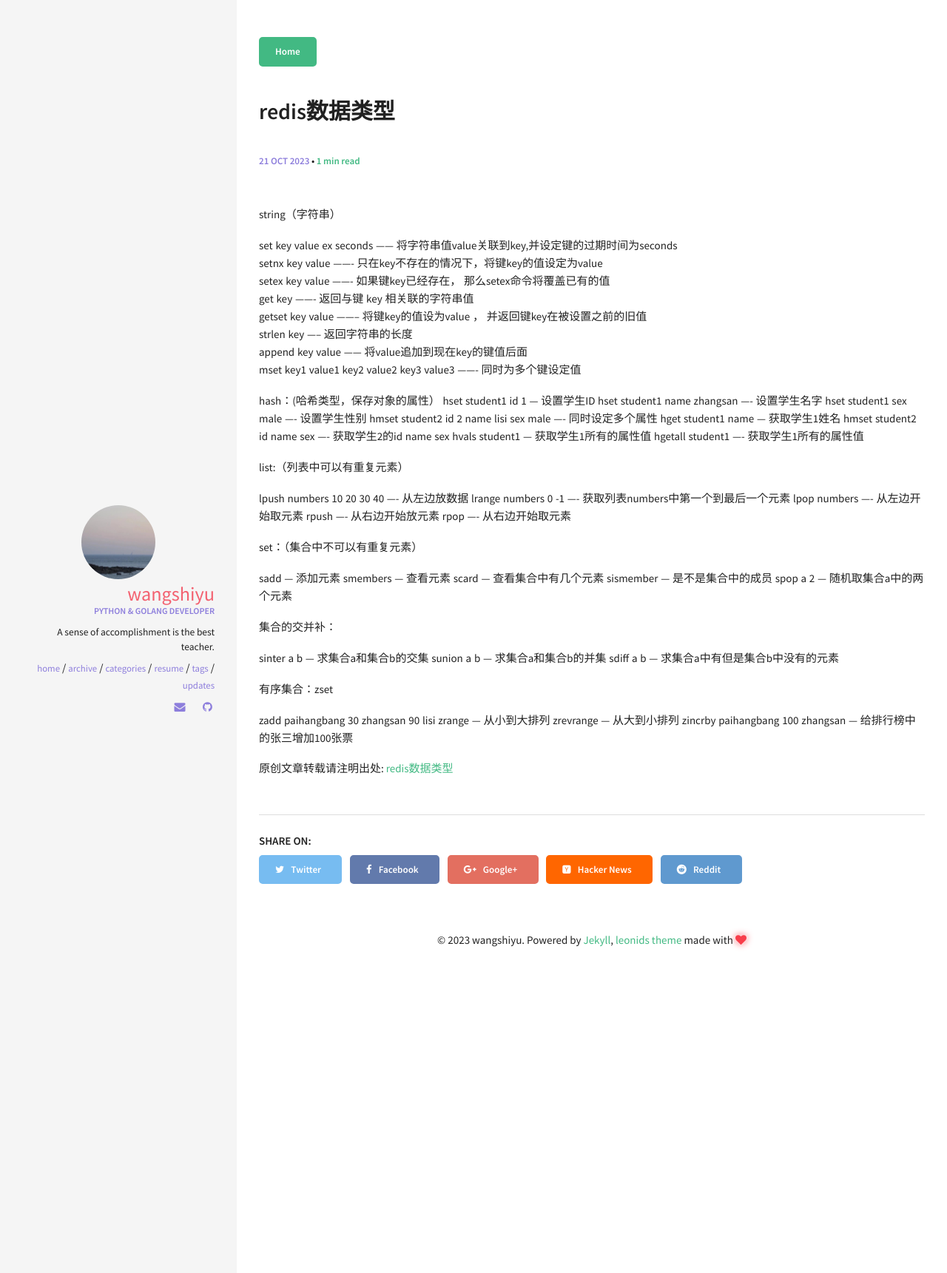
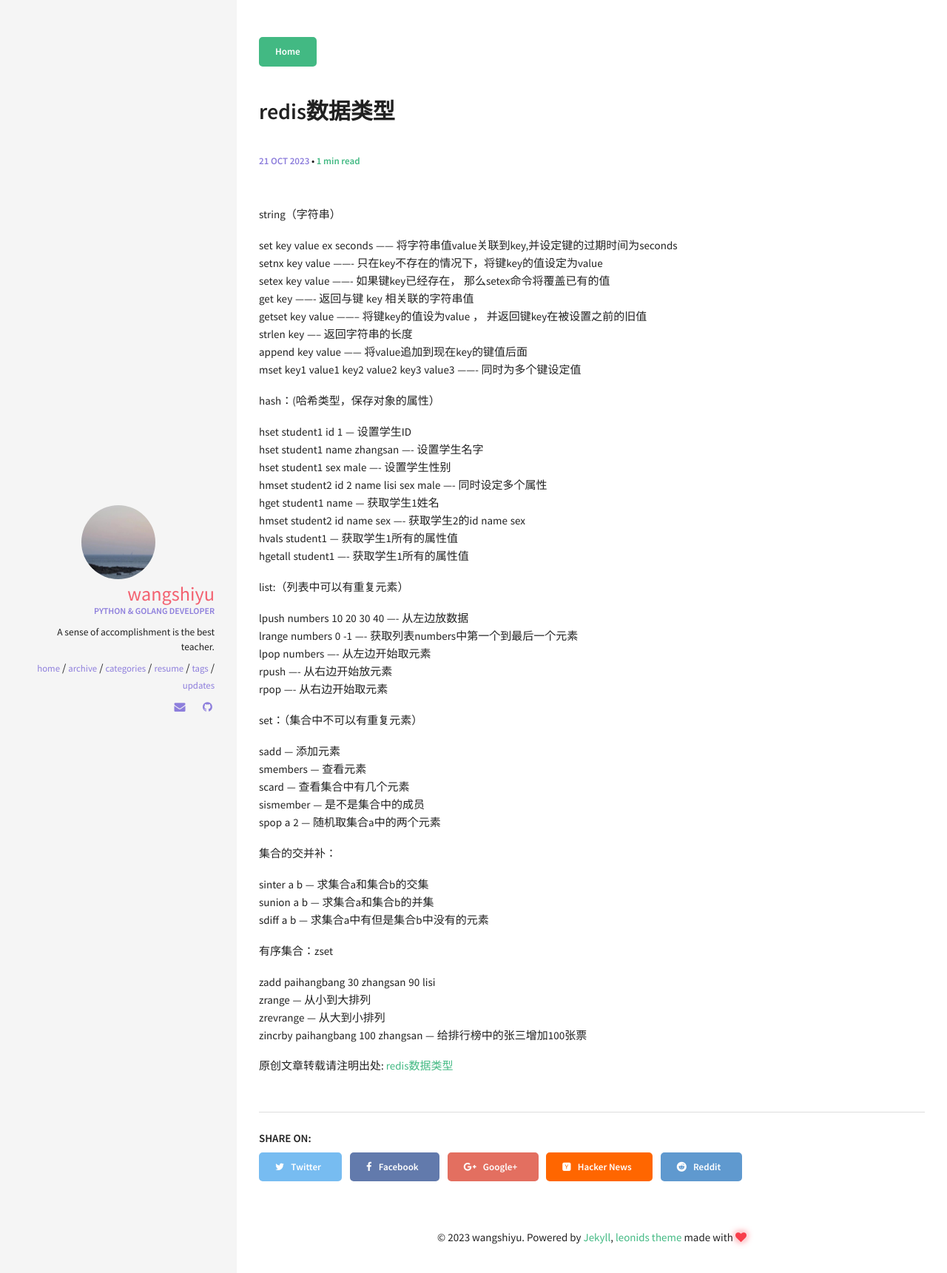
Before and after one commit to wangshiyuo/wangshiyuo.github.com, a Jekyll site: the page built from _posts/2023-10-21-redis.md, in a window 1280 px wide. Shown: the top 1721 px of the page at 74% size. Built offline with Jekyll 4.4.1, drawn with Linux system fonts in a browser that asks for light colours.

```diff
--- a/_posts/2023-10-21-redis.md
+++ b/_posts/2023-10-21-redis.md
@@ -20,45 +20,46 @@ mset key1 value1 key2 value2 key3 value3 ------- 同时为多个键设定值<br/
 
 
 hash：(哈希类型，保存对象的属性）
-hset student1 id 1 --- 设置学生ID
-hset student1 name zhangsan ---- 设置学生名字
-hset student1 sex male ---- 设置学生性别
-hmset student2 id 2 name lisi sex male ---- 同时设定多个属性
-hget student1 name --- 获取学生1姓名
-hmset student2 id name sex ---- 获取学生2的id name sex
-hvals student1 --- 获取学生1所有的属性值
-hgetall student1 ---- 获取学生1所有的属性值
+
+hset student1 id 1 --- 设置学生ID<br/>
+hset student1 name zhangsan ---- 设置学生名字<br/>
+hset student1 sex male ---- 设置学生性别<br/>
+hmset student2 id 2 name lisi sex male ---- 同时设定多个属性<br/>
+hget student1 name --- 获取学生1姓名<br/>
+hmset student2 id name sex ---- 获取学生2的id name sex<br/>
+hvals student1 --- 获取学生1所有的属性值<br/>
+hgetall student1 ---- 获取学生1所有的属性值<br/>
 
 
 
 list:（列表中可以有重复元素）
 
-lpush numbers 10 20 30 40 ---- 从左边放数据
-lrange numbers 0 -1 ---- 获取列表numbers中第一个到最后一个元素
-lpop numbers ---- 从左边开始取元素
-rpush ---- 从右边开始放元素
-rpop ----  从右边开始取元素
+lpush numbers 10 20 30 40 ---- 从左边放数据<br/>
+lrange numbers 0 -1 ---- 获取列表numbers中第一个到最后一个元素<br/>
+lpop numbers ---- 从左边开始取元素<br/>
+rpush ---- 从右边开始放元素<br/>
+rpop ----  从右边开始取元素<br/>
 
 
 set：（集合中不可以有重复元素）
 
-sadd --- 添加元素
-smembers --- 查看元素
-scard --- 查看集合中有几个元素
-sismember --- 是不是集合中的成员
-spop a 2 --- 随机取集合a中的两个元素
+sadd --- 添加元素<br/>
+smembers --- 查看元素<br/>
+scard --- 查看集合中有几个元素<br/>
+sismember --- 是不是集合中的成员<br/>
+spop a 2 --- 随机取集合a中的两个元素<br/>
 
 集合的交并补：
 
-sinter a b --- 求集合a和集合b的交集
-sunion a b --- 求集合a和集合b的并集
-sdiff a b ---  求集合a中有但是集合b中没有的元素
+sinter a b --- 求集合a和集合b的交集<br/>
+sunion a b --- 求集合a和集合b的并集<br/>
+sdiff a b ---  求集合a中有但是集合b中没有的元素<br/>
 
 
 
 有序集合：zset
 
-zadd paihangbang 30 zhangsan 90 lisi
-zrange --- 从小到大排列
-zrevrange --- 从大到小排列
-zincrby paihangbang 100 zhangsan  --- 给排行榜中的张三增加100张票
+zadd paihangbang 30 zhangsan 90 lisi<br/>
+zrange --- 从小到大排列<br/>
+zrevrange --- 从大到小排列<br/>
+zincrby paihangbang 100 zhangsan  --- 给排行榜中的张三增加100张票<br/>
```
